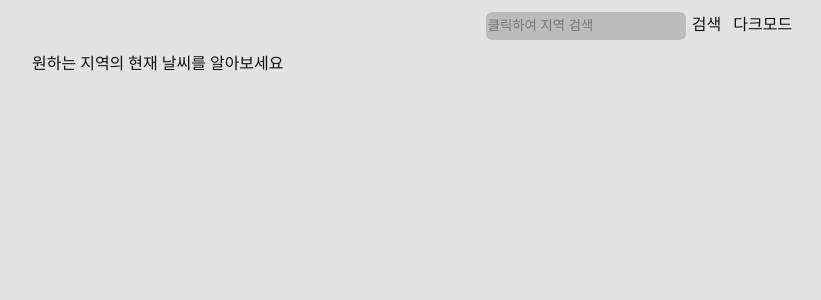
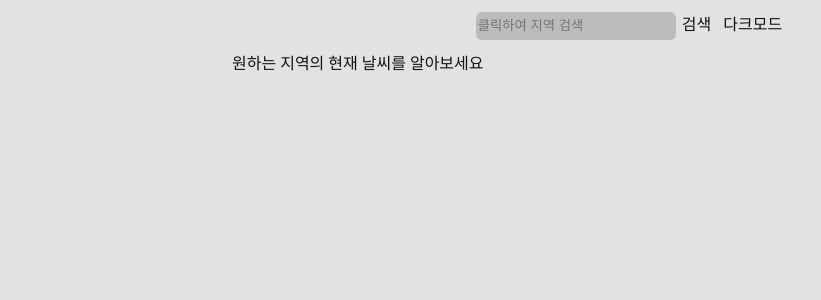
Before and after one commit to NekoNyangYee/kthweather.com, a React (Create React App) app: page / in a window 1280 px wide. Shown: the top 300 px of the page, without its empty margins (8-829 px from the left). Built offline with nearby package versions, Linux system fonts and the light colour scheme.

Commit message:
delete favicon

```diff
--- a/src/Component/Search/Search.tsx
+++ b/src/Component/Search/Search.tsx
@@ -4,7 +4,6 @@ import styled from "styled-components";
 
 const SearchArea = styled.div`
     padding: 10px;
-    width: 100%;
     height: 30px;
     text-align: center;
 `;
--- a/src/Theme/global-style.ts
+++ b/src/Theme/global-style.ts
@@ -24,6 +24,12 @@ export const GlobalStyle = createGlobalStyle`
         color: ${({ theme }: { theme: any }) => theme.textColor};
     }
 
+    @media screen and (max-width: 480px) {
+        body {
+            max-width: 10vh;
+        }
+    }
+
     @media screen and (max-width: 769px) {
         body {
             max-width: 100vh;
@@ -32,7 +38,7 @@ export const GlobalStyle = createGlobalStyle`
 
     @media screen and (min-width: 900px) {
         body {
-            max-width: 150vh;
+            max-width: 100vh;
         }
     }
 
```
Also changed, not shown: 1 other file (tests, documents, lock files or other folders).
